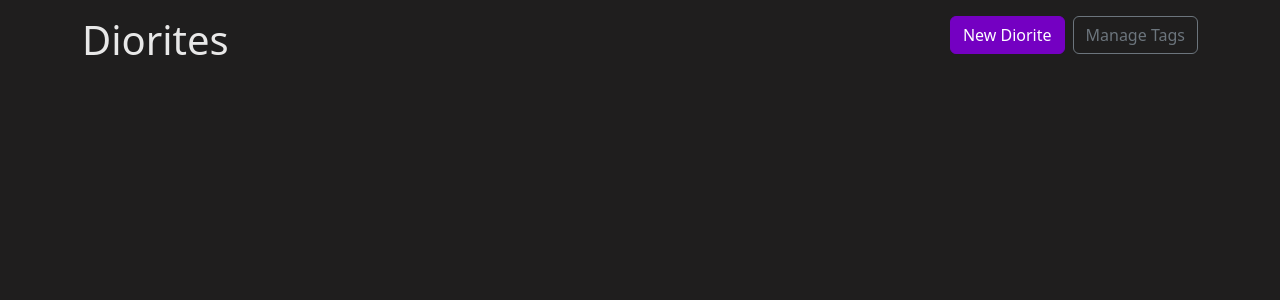
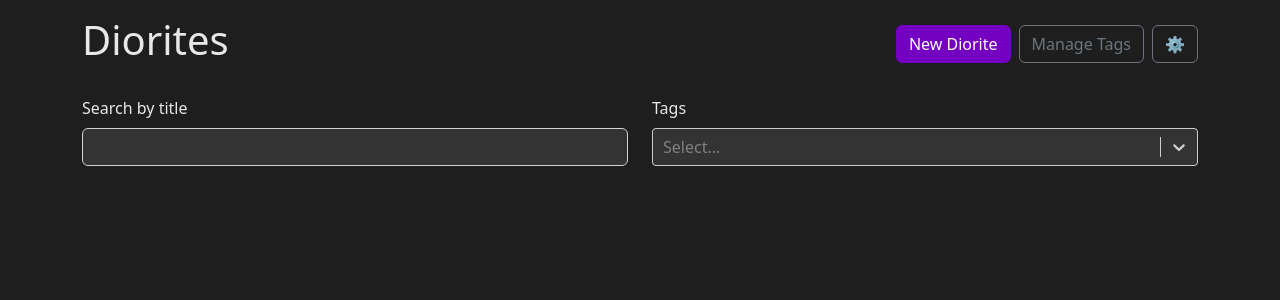
Before and after one commit to vicontiveros00/Diorite, a React (Vite) app: page / in a window 1280 px wide. Shown: the top 300 px of the page. Built offline with nearby package versions, Linux system fonts and the light colour scheme.

Commit message:
Diorite (note) previews are now viewable on homepage

```diff
--- a/src/App.tsx
+++ b/src/App.tsx
@@ -1,5 +1,5 @@
 //typescript is painful but i'm trying
-import { Routes, Route, Navigate, Link } from 'react-router-dom';
+import { Routes, Route, Navigate } from 'react-router-dom';
 import 'bootstrap/dist/css/bootstrap.min.css';
 import { Container } from 'react-bootstrap';
 import NewNote from './components/NewNote';
@@ -13,6 +13,12 @@ export type RawNote = {
   id: string
 } & RawNoteData
 //in the event a diorite note is edited, id will remain the same even if content changes
+
+export type NotePreviewProps = {
+  tags: Tag[],
+  title: string,
+  id: string
+}
 
 export type RawNoteData = {
   title: string,
@@ -36,12 +42,17 @@ type Note = {
   id: string
 } & NoteData
 
+//for components that use existing tags as a prop
+export type NoteListProps = {
+  existingTags: Tag[],
+  notes: NotePreviewProps[]
+}
+
 //type for note components such as newnote and noteform
 export type NoteComponentProps = {
   onSubmit: (data: NoteData) => void
   onAddTag: (tag: Tag) => void
-  existingTags: Tag[]
-}
+} & NoteListProps
 //
 
 const App = () => {
@@ -81,12 +92,12 @@ const App = () => {
     <Container className="my-3">
       {/*Routing*/}
       <Routes>
-        <Route path="/" element={<NoteList />} />
+        <Route path="/" element={<NoteList existingTags={tags} notes={notesWithTags} />} />
         <Route path="/new" element={<NewNote
           onSubmit={createNote}
           onAddTag={addTag}
           existingTags={tags}
-        />} />
+          notes={[] /*just pass an empty array to conform to NoteComponentProp type*/} />} />
         <Route path="/:id">
           <Route index element = {<h1>Show</h1>} />
           <Route path="edit" element = {<h1>Edit</h1>} />
--- a/src/components/NewNote.tsx
+++ b/src/components/NewNote.tsx
@@ -10,6 +10,7 @@ const NewNote = ({ onSubmit, onAddTag, existingTags }: NoteComponentProps) => {
                 onSubmit={onSubmit}
                 onAddTag={onAddTag}
                 existingTags={existingTags}
+                notes={[]}
             />
         </>
     )
--- a/src/components/NoteForm.tsx
+++ b/src/components/NoteForm.tsx
@@ -4,6 +4,7 @@ import { Link, useNavigate } from 'react-router-dom';
 import { FormEvent, useRef, useState } from 'react';
 import { NoteComponentProps, Tag } from '../App';
 import { v4 as generateUUID } from 'uuid';
+import convertTags from '../util/convertTags';
 
 const NoteForm = ({ onSubmit, onAddTag, existingTags }: NoteComponentProps) => {
     const titleRef = useRef<HTMLInputElement>(null);
@@ -24,16 +25,6 @@ const NoteForm = ({ onSubmit, onAddTag, existingTags }: NoteComponentProps) => {
         //submit to NoteData
         redirect('..')
         //redirect to previous page
-    }
-
-    //assign label and tag id to each tag so CreateReactSelect can recognize each tag, peep CreatableReactSelect documantation, same thing for value attribute and onChange attribute
-    const convertTags = (tags: Tag[]) => {
-        return tags.map((tag) => {
-            return {
-                label: tag.label,
-                value: tag.id
-            }
-        })
     }
 
     return (
--- a/src/components/NoteList.tsx
+++ b/src/components/NoteList.tsx
@@ -1,11 +1,32 @@
-import { Button, Col, Row, Stack } from "react-bootstrap";
+import { useMemo, useState } from "react";
+import { Button, Col, Row, Stack, Form } from "react-bootstrap";
 import { Link } from "react-router-dom";
+import ReactSelect from 'react-select';
+import { NoteListProps, Tag } from "../App";
+import convertTags from "../util/convertTags";
+import NotePreview from "./NotePreview/NotePreview";
 
-const NoteList = () => {
+const NoteList = ({ existingTags, notes }: NoteListProps) => {
+    const [currentTags, setCurrentTags] = useState<Tag[]>([]);
+    const [title, setTitle] = useState<string>('');
+    console.log(currentTags);
+
+    const findNote = useMemo(() => {
+        return notes.filter((note) => {
+            return (
+                (note.title.toLowerCase().includes(title.toLowerCase()) || title === '') &&
+                (currentTags.every((tag) => {
+                    return note.tags.some(noteTag => noteTag.id === tag.id)
+                }) || currentTags.length === 0)
+            )
+        })
+        //if search by title field is not empty, find notes with titles matching search query, if selected tags (currentTags) is greater than 0, filter notes with tags that match all of the selected tags
+    }, [title, currentTags, notes])
+
     return (
         <>
             {/*nav bar*/}
-            <Row>
+            <Row className="align-items-center mb-4">
                 <Col>
                     <h1>Diorites</h1>
                 </Col>
@@ -15,10 +36,57 @@ const NoteList = () => {
                             <Button variant='primary'>New Diorite</Button>
                         </Link>
                         <Button variant='outline-secondary'>Manage Tags</Button>
+                        <Button variant='outline-secondary'>⚙️</Button>
+                        {/*add settings menu*/}
                     </Stack>
                 </Col>
             </Row>
             {/*end nav bar*/}
+            <Form>
+                <Row className="mb-4">
+                    <Col>
+                        <Form.Group controlId='title'>
+                            <Form.Label>Search by title</Form.Label>
+                            <Form.Control type="text" value={title} onChange={(e) => {
+                                setTitle(e.target.value)
+                            }}/>
+                        </Form.Group>
+                    </Col>
+                    <Col>
+                    <Form.Group controlId='tags'>
+                        <Form.Label>Tags</Form.Label>
+                        <ReactSelect
+                            className="react-select-container"
+                            classNamePrefix="react-select"
+                            options={convertTags(existingTags)}
+                            value={convertTags(currentTags)}
+                            onChange={tags => {
+                                setCurrentTags(tags.map(tag => {
+                                    return {
+                                        label: tag.label,
+                                        id: tag.value
+                                    }
+                                }))
+                                //assign id to each tag appropriate keys for type Tag to be used in the app, essentially converting from what CreateReactSelect expects into an appropriate Tag object
+                            }}
+                            isMulti />
+                        </Form.Group>
+                    </Col>
+                </Row>
+            </Form>
+            <Row xs={1} sm={2} lg={3} xl={4} className='g-3'>
+                {findNote.map((note) => {
+                    return (
+                        <Col key={note.id}>
+                            <NotePreview
+                                id={note.id}
+                                title={note.title}
+                                tags={note.tags}
+                            />
+                        </Col>
+                    )
+                })}
+            </Row>
         </>
     )
 }
--- /dev/null
+++ b/src/components/NotePreview/NotePreview.module.css
@@ -0,0 +1,10 @@
+.preview {
+    background-color: #333333 !important;
+    transition: translate ease-in-out 100ms,
+        box-shadow ease-in-out 100ms;
+}
+
+.preview:focus, .preview:hover {
+    translate: 0 -3px;
+    box-shadow: 0 3px 8px 0 rgba(0, 0, 0, .2);
+}
--- /dev/null
+++ b/src/components/NotePreview/NotePreview.tsx
@@ -0,0 +1,31 @@
+import { Badge, Card, Stack } from "react-bootstrap";
+import { Link } from "react-router-dom";
+import { NotePreviewProps } from "../../App";
+import styles from './NotePreview.module.css';
+
+const NotePreview = ({ id, title, tags }: NotePreviewProps) => {
+    return (
+        <Card as={Link} to={`/${id}`} className={`${styles.preview} h-100 text-reset text-decoration-none`}>
+            <Card.Body>
+                <Stack gap={2} className='align-items-center justify-content-center h-100'>
+                    <p className="fs-5">{title}</p>
+                    {tags.length > 0 && (
+                        <Stack
+                            className='justify-content-center flex-wrap'
+                            direction='horizontal'
+                            gap={1}
+                        >
+                            {tags.map((tag) => {
+                                return (
+                                    <Badge className='text-truncate' key={tag.id}>{tag.label}</Badge>
+                                )
+                            })}
+                        </Stack>
+                    )}
+                </Stack>
+            </Card.Body>
+        </Card>
+    )
+}
+
+export default NotePreview;
--- a/src/index.css
+++ b/src/index.css
@@ -6,7 +6,7 @@ body {
 }
 
 /*yes you really do need all of this to style react select 😭*/
-.input-title, .input-text, .react-select__menu, .react-select__menu-list, .react-select__option {
+.input-title, .input-text, .react-select__menu, .react-select__menu-list, .react-select__option, .form-control {
     background-color: #333333 !important;
     color: #e8e8e8 !important;
 }
@@ -17,8 +17,8 @@ body {
     border: 1px solid #ced4da;
 }
 
-.react-select__multi-value__remove {
-    background-color: #3e3d3d;
+.react-select__multi-value__remove, .react-select__option:hover {
+    background-color: #3e3d3d !important;
 }
 
 .react-select__multi-value__remove:hover {
@@ -57,6 +57,11 @@ body {
     border-color: #56008f !important;
 }
 
+.btn-outline-secondary:hover {
+    background-color: #41006c !important;
+    border-color: #41006c !important;
+}
+
 a {
     color: #7400c2 !important;
 }
--- /dev/null
+++ b/src/util/convertTags.ts
@@ -0,0 +1,13 @@
+import { Tag } from "../App";
+
+//assign label and tag id to each tag so CreateReactSelect can recognize each tag, peep CreatableReactSelect/ReactSelect documantation
+const convertTags = (tags: Tag[]) => {
+    return tags.map((tag) => {
+        return {
+            label: tag.label,
+            value: tag.id
+        }
+    })
+}
+
+export default convertTags;
```
